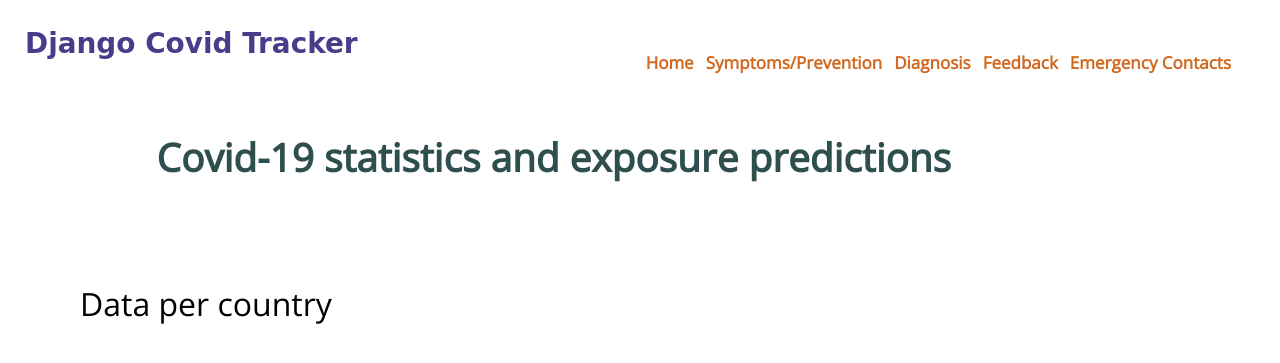
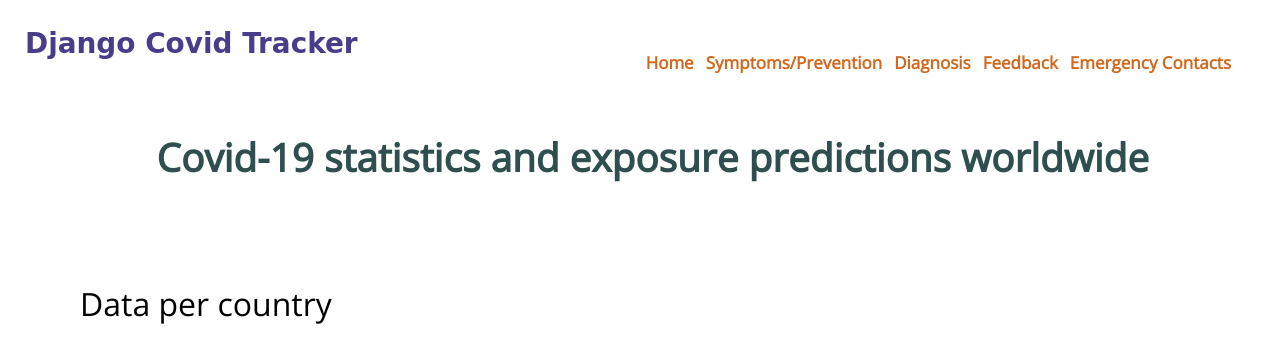
Before and after one commit to MsMutinda/CovidTracker, a Django app: template Tracker/templates/Tracker/home.html in a window 1280 px wide. Shown: the top 363 px of the page. Run offline with Django 3.2, Linux system fonts and the light colour scheme; the template is opened without the code that fills it, so the values that code supplies are empty; some libraries are stand-ins or nearby versions.

```diff
--- a/Tracker/templates/Tracker/home.html
+++ b/Tracker/templates/Tracker/home.html
@@ -3,7 +3,7 @@
 {% block content %}
 <!--    <h4 class="pt-5" style="color: darkslategrey;"><b>Covid-19 statistics and exposure predictions as at {{respdata1.Global.Date}}</b></h4>-->
     <section class="container tm-home-container">
-        <h4 class="pt-5 ml-4 pl-5" style="color: darkslategrey;"><b>Covid-19 statistics and exposure predictions</b></h4>
+        <h4 class="pt-5 ml-4 pl-5" style="color: darkslategrey;"><b>Covid-19 statistics and exposure predictions worldwide</b></h4>
         {% autoescape off %}
             {{ plot_div }}
         {% endautoescape %}
```
